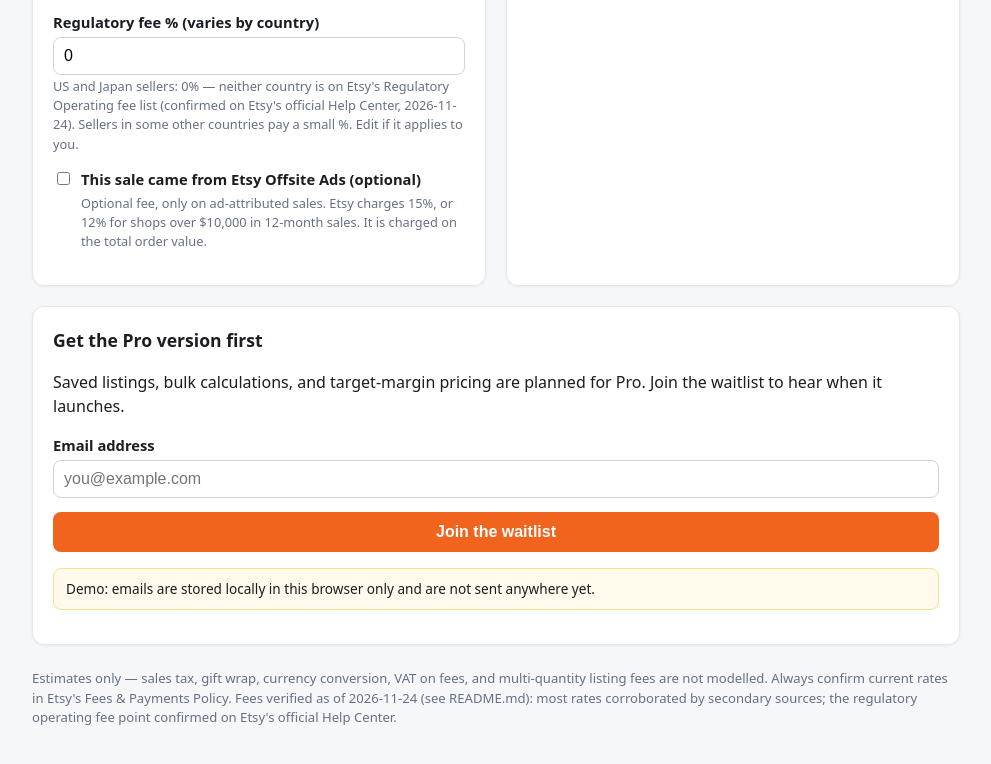
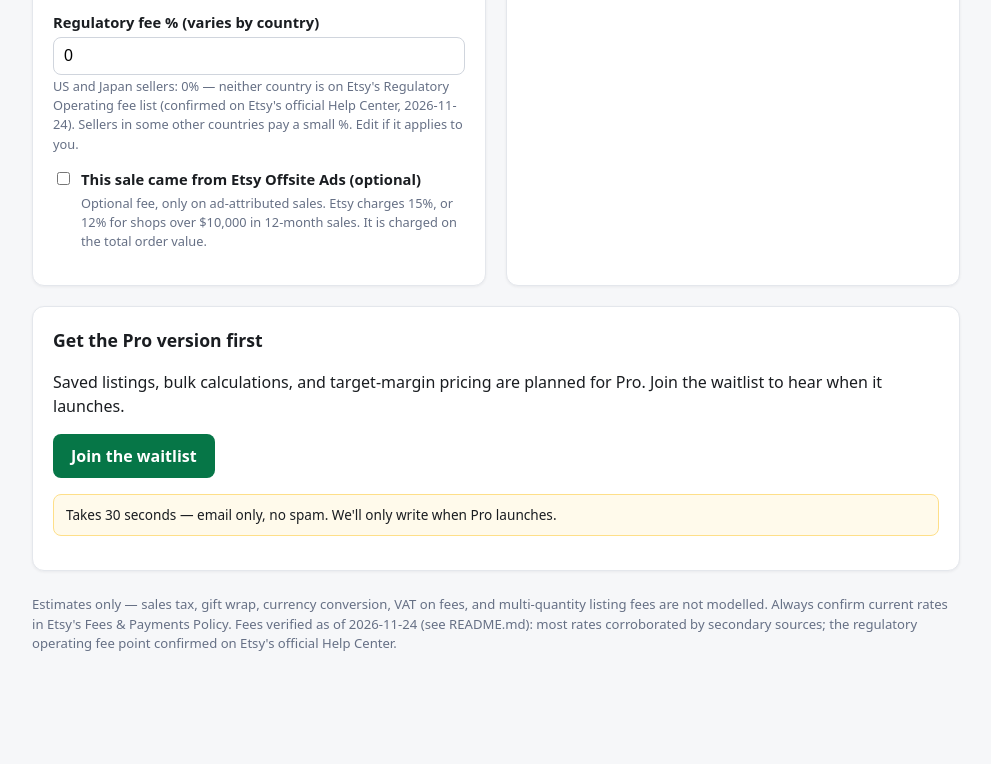
Before and after one commit to kimoto0701/etsy-profit-calculator, a plain HTML site: page index.html in a window 1280 px wide. Shown: the part 1089-1853 px from the top of the page, without its empty margins (144-1135 px from the left). After the commit the page ends 1791 px from the top, so only its background shows below. Drawn offline with Linux system fonts and the light colour scheme.

Commit message:
Link waitlist to Google Form

```diff
--- a/index.html
+++ b/index.html
@@ -54,12 +54,8 @@
 <section class="card" style="margin-top:20px" aria-label="Waitlist">
   <h2>Get the Pro version first</h2>
   <p>Saved listings, bulk calculations, and target-margin pricing are planned for Pro. Join the waitlist to hear when it launches.</p>
-  <form id="waitlistForm" novalidate>
-    <div class="field"><label for="waitlistEmail">Email address</label><input type="email" id="waitlistEmail" placeholder="you@example.com" autocomplete="email"></div>
-    <button type="submit">Join the waitlist</button>
-    <p id="waitlistMessage" role="status"></p>
-  </form>
-  <p class="note">Demo: emails are stored locally in this browser only and are not sent anywhere yet.</p>
+  <p><a href="https://docs.google.com/forms/d/e/1FAIpQLSdhCE-NNNgrM9C60y0gDCVLMQ2SZ1ALLH6tNTcVp4rktNg_Ow/viewform" target="_blank" rel="noopener" style="display:inline-block;background:#067647;color:#fff;padding:10px 18px;border-radius:8px;text-decoration:none;font-weight:600">Join the waitlist</a></p>
+  <p class="note">Takes 30 seconds — email only, no spam. We'll only write when Pro launches.</p>
 </section>
 
 <footer>Estimates only — sales tax, gift wrap, currency conversion, VAT on fees, and multi-quantity listing fees are not modelled. Always confirm current rates in Etsy's Fees &amp; Payments Policy. Fees verified as of 2026-11-24 (see README.md): most rates corroborated by secondary sources; the regulatory operating fee point confirmed on Etsy's official Help Center.</footer>
```
